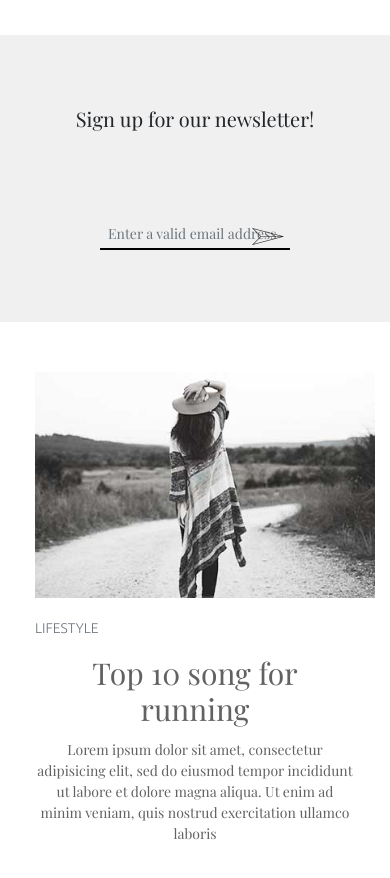
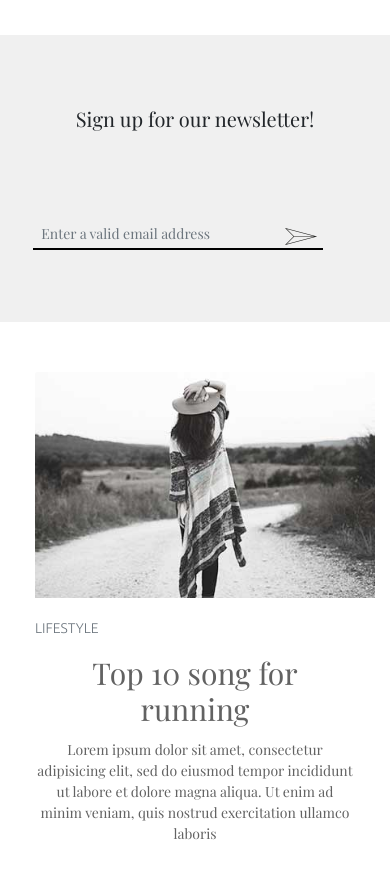
Before and after one commit to Shafin-Rahman/bootstrap_psdtohtml1, a plain HTML site: page index.html in a window 390 px wide. Shown: the part 3340-4218 px from the top of the page. Drawn offline with nearby package versions, Linux system fonts and the light colour scheme; a script that the page names is missing.

Commit message:
Update index.html

```diff
--- a/index.html
+++ b/index.html
@@ -123,7 +123,7 @@
         </div>
     </div>
     <div class="form-row">
-    <div class="sign_up_email col-lg-4 offset-lg-4 col-sm-6 offset-sm-3 col-md-6 offset-md-3 col-6 offset-3 ">
+    <div class="sign_up_email col-lg-4 offset-lg-4 col-sm-6 offset-sm-3 col-md-6 offset-md-3 col-9 offset-1 ">
         <form action="">
             <input type="email" class="form-control email form-control-sm bg-transparent" placeholder="Enter a valid email address" >
             <button class="email_icon "><img src="images/button.png" alt="error"></button>
```
